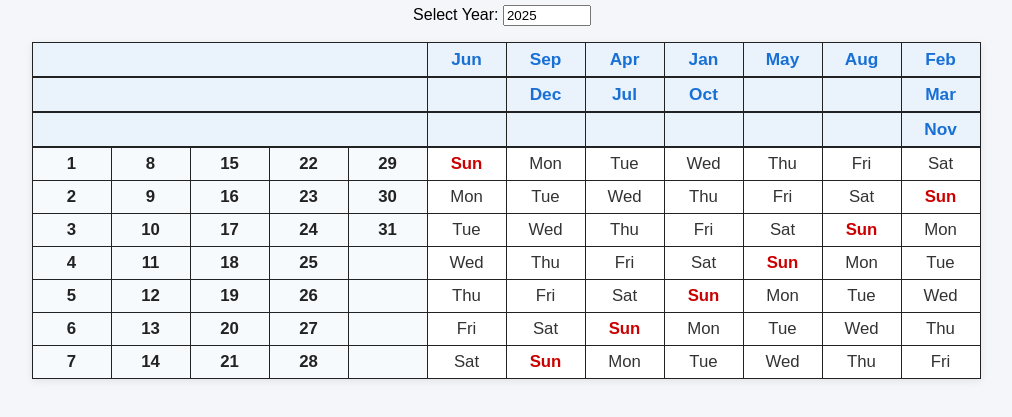
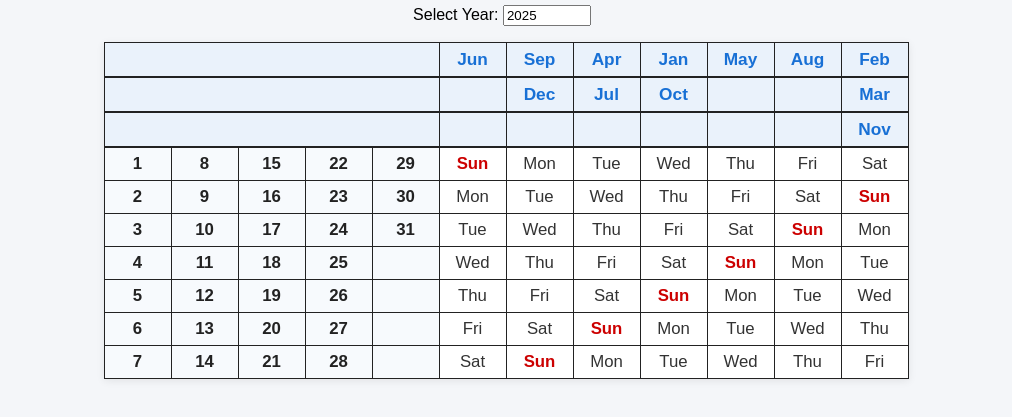
Before and after one commit to ronenrozner/one-page-cal-site, a plain HTML site: page index.html in a window 1280 px wide. Shown: the part 75-492 px from the top of the page, without its empty margins (134-1146 px from the left). Drawn offline with Linux system fonts and the light colour scheme.

Commit message:
code cleanup

```diff
--- a/index.html
+++ b/index.html
@@ -36,7 +36,7 @@
             border: 1.5px solid #222;
             text-align: center;
             padding: 6px 14px;
-            min-width: 50px;
+            min-width: 38px;
             font-size: 1.05em;
         }
 
@@ -171,7 +171,7 @@
                 }
             }
 
-            // Build the 5x7 day grid
+            // Build the 5x7 day number grid (left side)
             const dayNumGrid = buildDayNumGrid();
             // Build the 7x7 day name grid (right side)
             const dayNameGrid = buildDayNameGrid();
```
